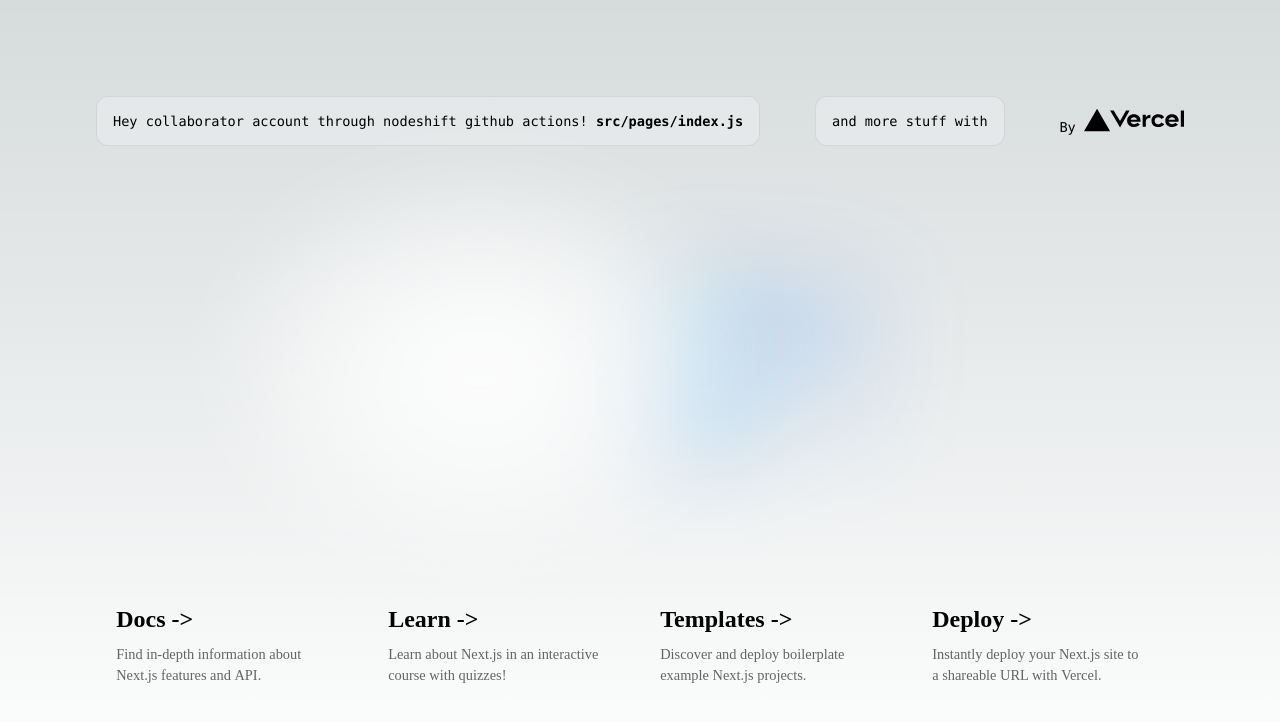
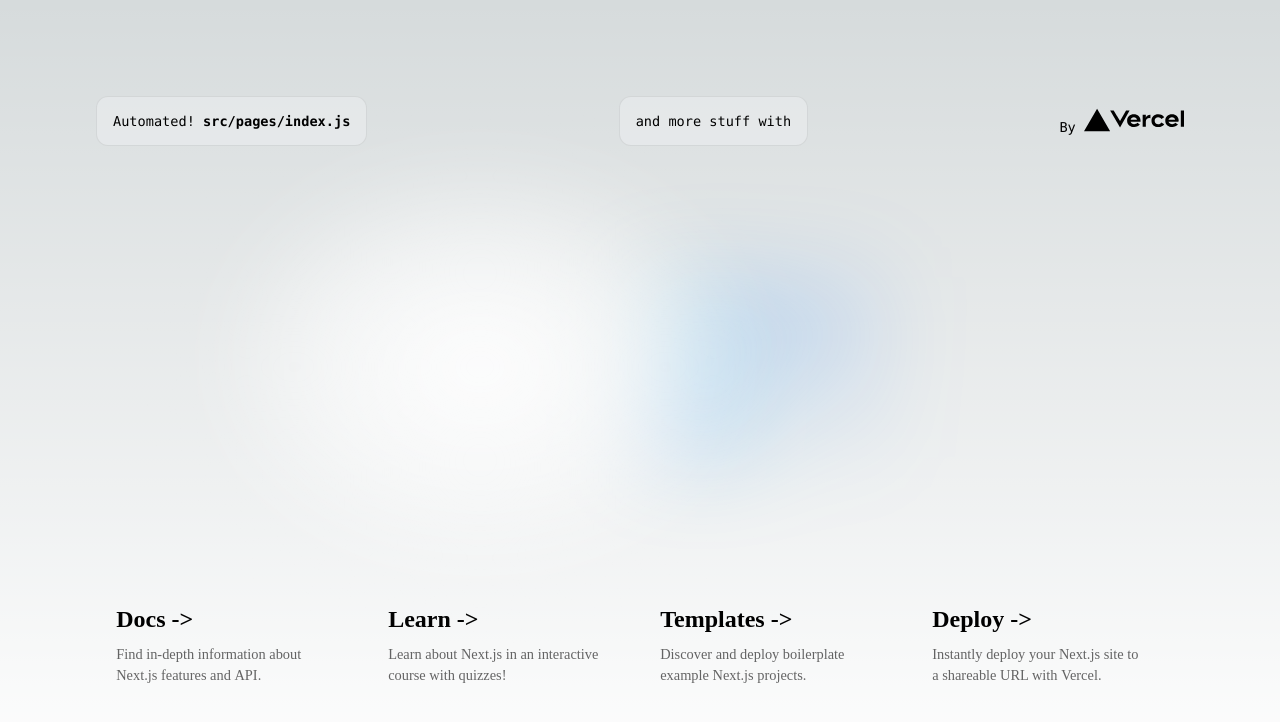
Before and after one commit to jdub233/example-nextjs, a Next.js app: page / in a window 1280 px wide. Shown: the top 722 px of the page. Built offline with nearby package versions, Linux system fonts and the light colour scheme.

Commit message:
minor content update

```diff
--- a/src/pages/index.js
+++ b/src/pages/index.js
@@ -19,7 +19,7 @@ export default function Home() {
       <main className={styles.main}>
         <div className={styles.description}>
           <p>
-            Hey collaborator account through nodeshift github actions!&nbsp;
+            Automated!&nbsp;
             <code className={styles.code}>src/pages/index.js</code>
           </p>
           <p>and more stuff with {process.env.NEXT_PUBLIC_SEKRET} {process.env.DEPLOY_SEKRET}</p>
```
